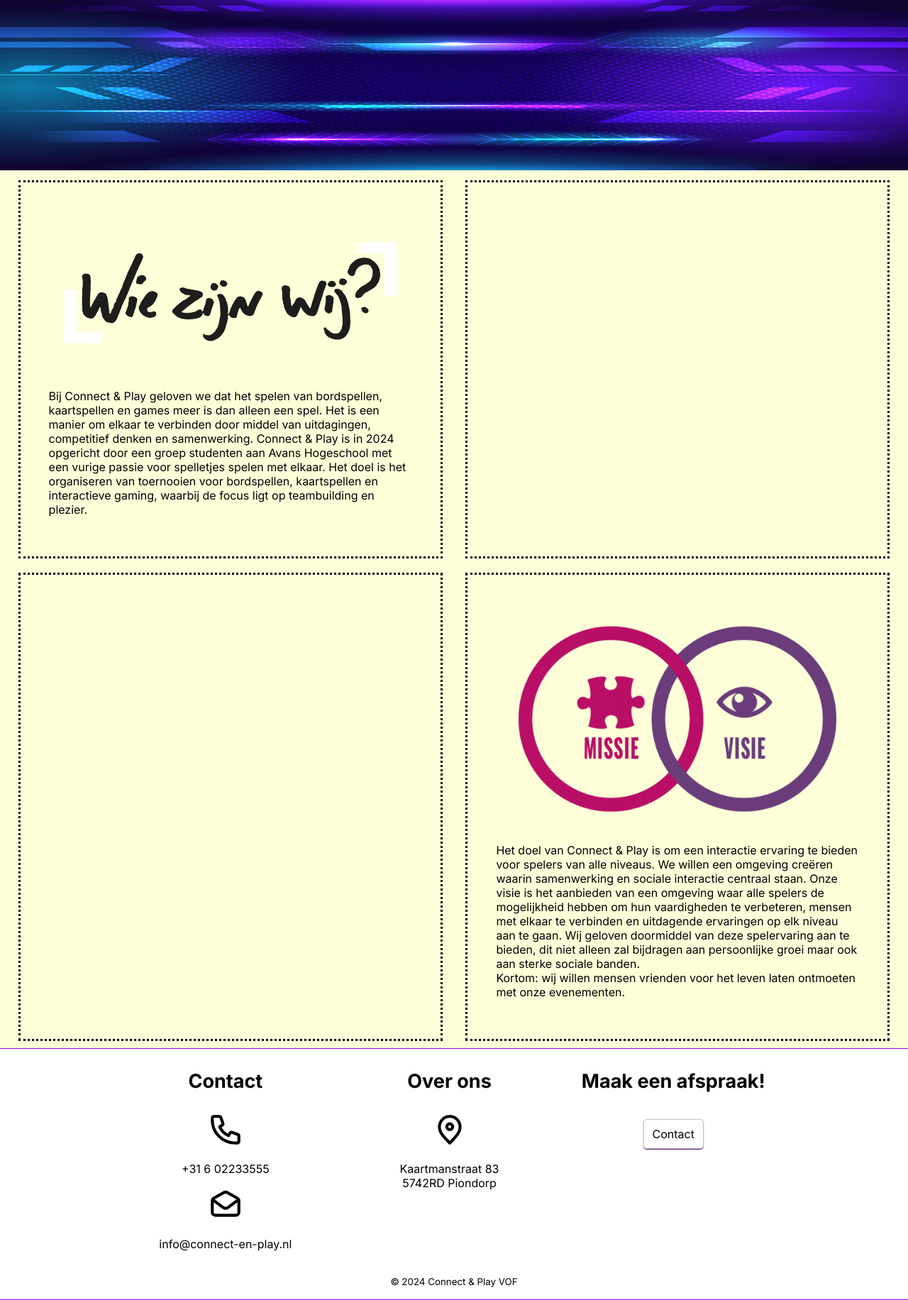
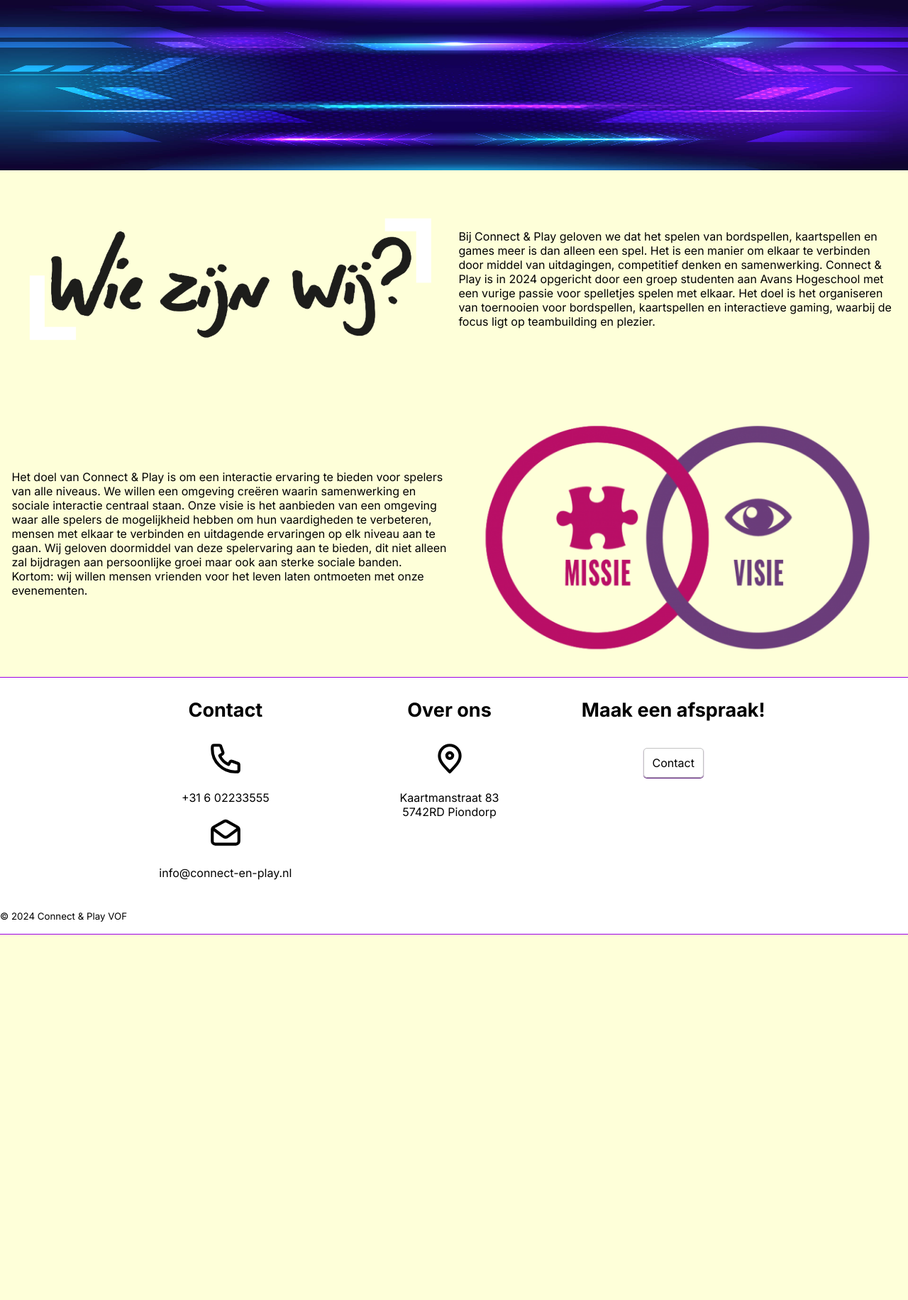
Before and after one commit to boonsboos/connect-play, a PHP site: page /OverOns.html in a window 1280 px wide. Shown: the part 55-1887 px from the top of the page at 71% size. After the commit the page ends 1372 px from the top, so only its background shows below. Run offline with PHP 8.4, Linux system fonts and the light colour scheme.

Commit message:
Pagina afgemaakt

```diff
--- a/OverOns.html
+++ b/OverOns.html
@@ -42,13 +42,14 @@
 			alt="Banner afbeelding"
 		/>
 
-		<section class="flex justify-center">
-			<div class="overons-child">
+		<section class="col-12 flex justify-center">
+			<div class="wie-zijn-wij-box col-12 justify-center flex">
 				<img
+					class="flex justify-center col-6 mb-12 wie-zijn-wij-img"
 					src="images/wiezijnwij.png"
 					alt="Plaatje met tekst: Wie zijn wij?"
 				/>
-				<p>
+				<p class="justify-center col-6 mb-12">
 					Bij Connect &amp; Play geloven we dat het spelen van
 					bordspellen, kaartspellen en games meer is dan alleen een
 					spel. Het is een manier om elkaar te verbinden door middel
@@ -60,13 +61,12 @@
 					gaming, waarbij de focus ligt op teambuilding en plezier.
 				</p>
 			</div>
-			<div class="overons-child"></div>
-		</section>
-		<section class="flex justify-center">
-			<div class="overons-child"></div>
-			<div class="overons-child">
-				<img src="images/missie.png" />
-				<p>
+			<div class="missie-visie-box col-12 flex justify-center">
+				<img
+					class="col-6 mb-12 justify-center missie-en-visie-img"
+					src="images/missie.png"
+				/>
+				<p class="col-6 mb-12 flex justify-center">
 					Het doel van Connect &amp; Play is om een interactie
 					ervaring te bieden voor spelers van alle niveaus. We willen
 					een omgeving creëren waarin samenwerking en sociale
@@ -83,7 +83,7 @@
 			</div>
 		</section>
 
-		<footer class="col-12">
+		<footer class="flex col-12 mb-12">
 			<div id="footer-container" class="flex justify-center col-12">
 				<div id="footer-sections" class="col-9 flex text-center">
 					<div class="mb-col-12 col-4">
--- a/style.css
+++ b/style.css
@@ -68,6 +68,14 @@
 .contact-img {
 	width: 50px;
 	height: 50px;
+}
+
+.wie-zijn-wij-img {
+	width: 100px;
+}
+
+.missie-en-visie-img {
+	width: 30%;
 }
 
 /* classes for interactive elements (buttons, input fields) */
@@ -278,15 +286,15 @@
 
 /* overonspage */
 
-.overons-child {
-	width: 40%;
+.wie-zijn-wij-box {
+	align-items: center;
 	margin: 10px;
-	padding: 40px;
-	border-style: dotted;
 }
 
-.overons-child img {
-	max-width: 100%;
+.missie-visie-box {
+	align-items: center;
+	margin: 10px;
+	flex-direction: row-reverse;
 }
 
 @media only screen and (min-width: 576px) {
@@ -399,7 +407,7 @@
 		margin-left: 75%;
 	}
 
-	.overons-child {
+	.wie-zijn-wij-box {
 		text-align: center;
 		width: 100%;
 		column-gap: 0vw;
```
